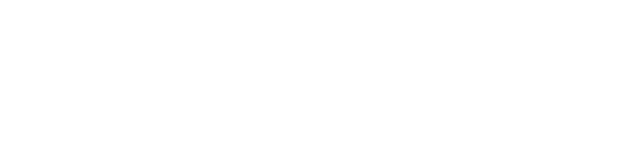
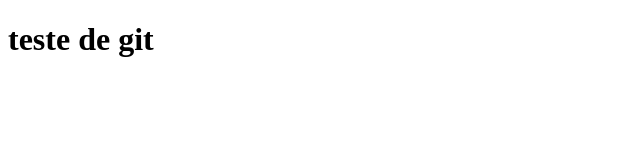
Before and after one commit to ninaballou/atividades-js, a plain HTML site: page index.html in a window 1280 px wide. Shown: the whole page, without its empty margins (0-640 px from the left). Drawn offline with Linux system fonts and the light colour scheme.

Commit message:
commit teste

```diff
--- a/index.html
+++ b/index.html
@@ -7,6 +7,6 @@
     <script src="script.js"></script>
 </head>
 <body>
-
+   <h1>teste de git</h1>
 </body>
 </html>
```
